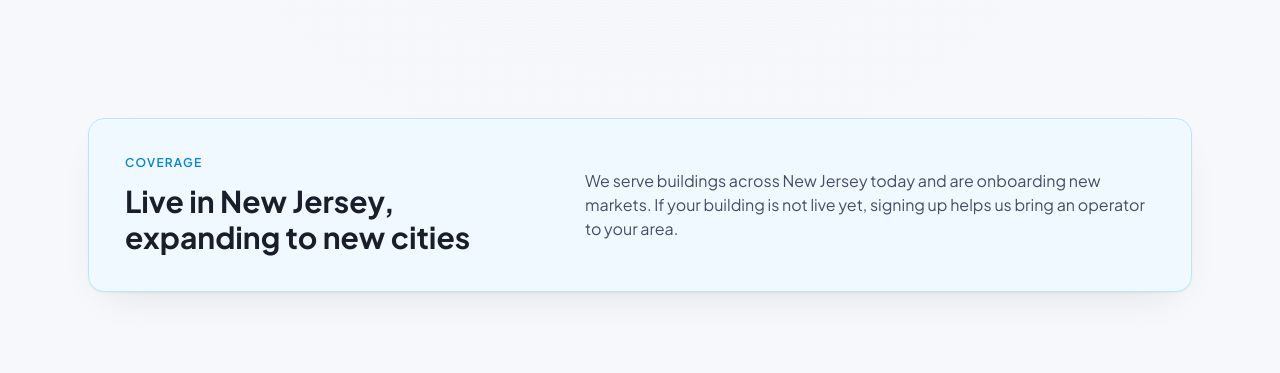
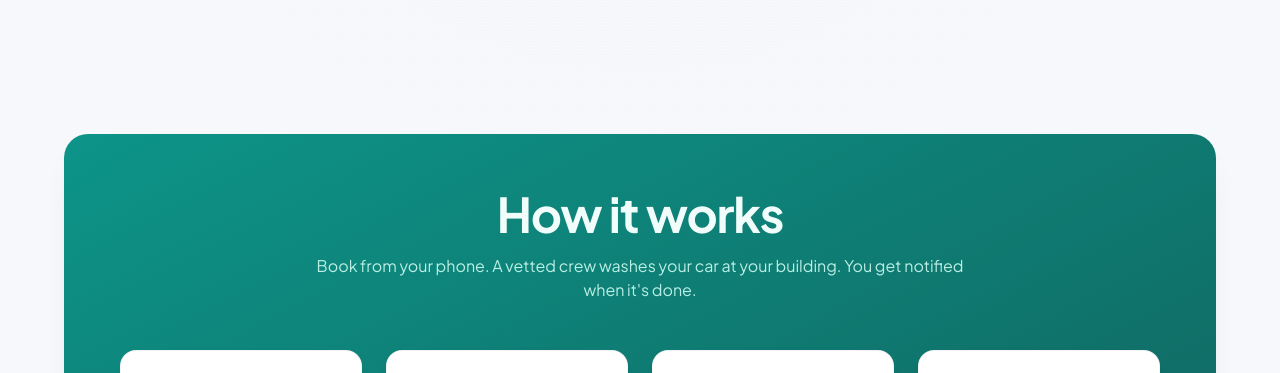
Before and after one commit to htrakhman/getlavo, a Next.js app: page / in a window 1280 px wide. Shown: the part 574-947 px from the top of the page. Built offline with nearby package versions, Linux system fonts and the light colour scheme; no server answers.

Commit message:
Remove New Jersey coverage callout from homepage
Drop the "Live in New Jersey, expanding to new cities" section so the
homepage doesn't scope service to a single state.

Co-Authored-By: Claude Opus 5 <noreply@anthropic.com>
Claude-Session: https://claude.ai/code/session_01LLikE7Ao3hEkJNoLebqGDZ

```diff
--- a/app/page.tsx
+++ b/app/page.tsx
@@ -186,21 +186,6 @@ export default async function Home({
         </div>
       </section>
 
-      <section className="relative mx-auto max-w-6xl px-6 py-12">
-        <div className="rounded-2xl border border-sky-200 bg-sky-50 p-7 text-left shadow-card md:flex md:items-center md:gap-12 md:p-9">
-          <div className="md:w-2/5">
-            <div className="text-xs font-semibold uppercase tracking-widest text-sky-600">Coverage</div>
-            <p className="mt-3 font-display text-2xl font-bold leading-tight text-ink-100 md:text-3xl">
-              Live in New Jersey, expanding to new cities
-            </p>
-          </div>
-          <p className="mt-4 text-sm leading-relaxed text-ink-300 md:mt-0 md:flex-1 md:text-base">
-            We serve buildings across New Jersey today and are onboarding new markets. If your building is not
-            live yet, signing up helps us bring an operator to your area.
-          </p>
-        </div>
-      </section>
-
       <FourStepGrid
         variant="accent"
         title="How it works"
```
